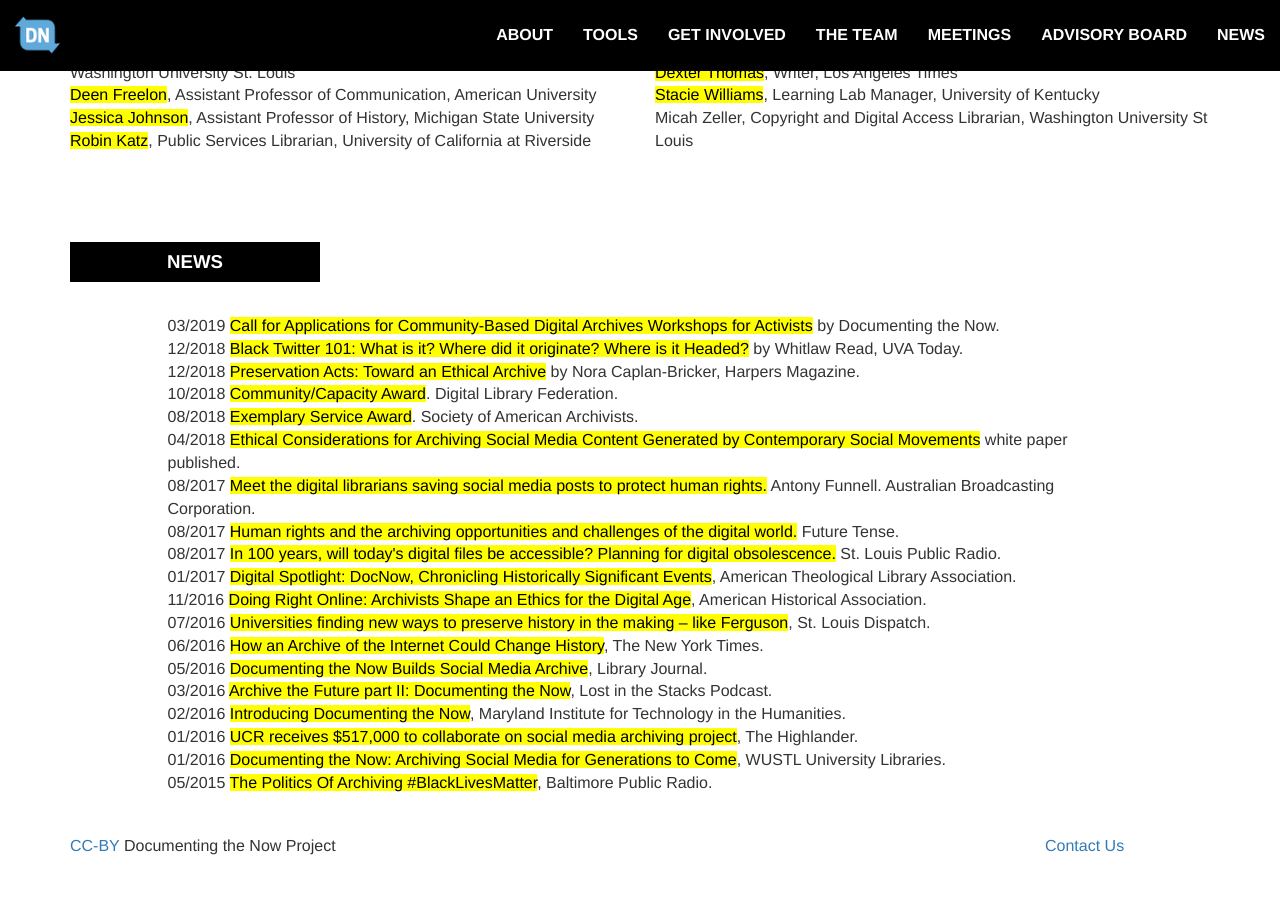
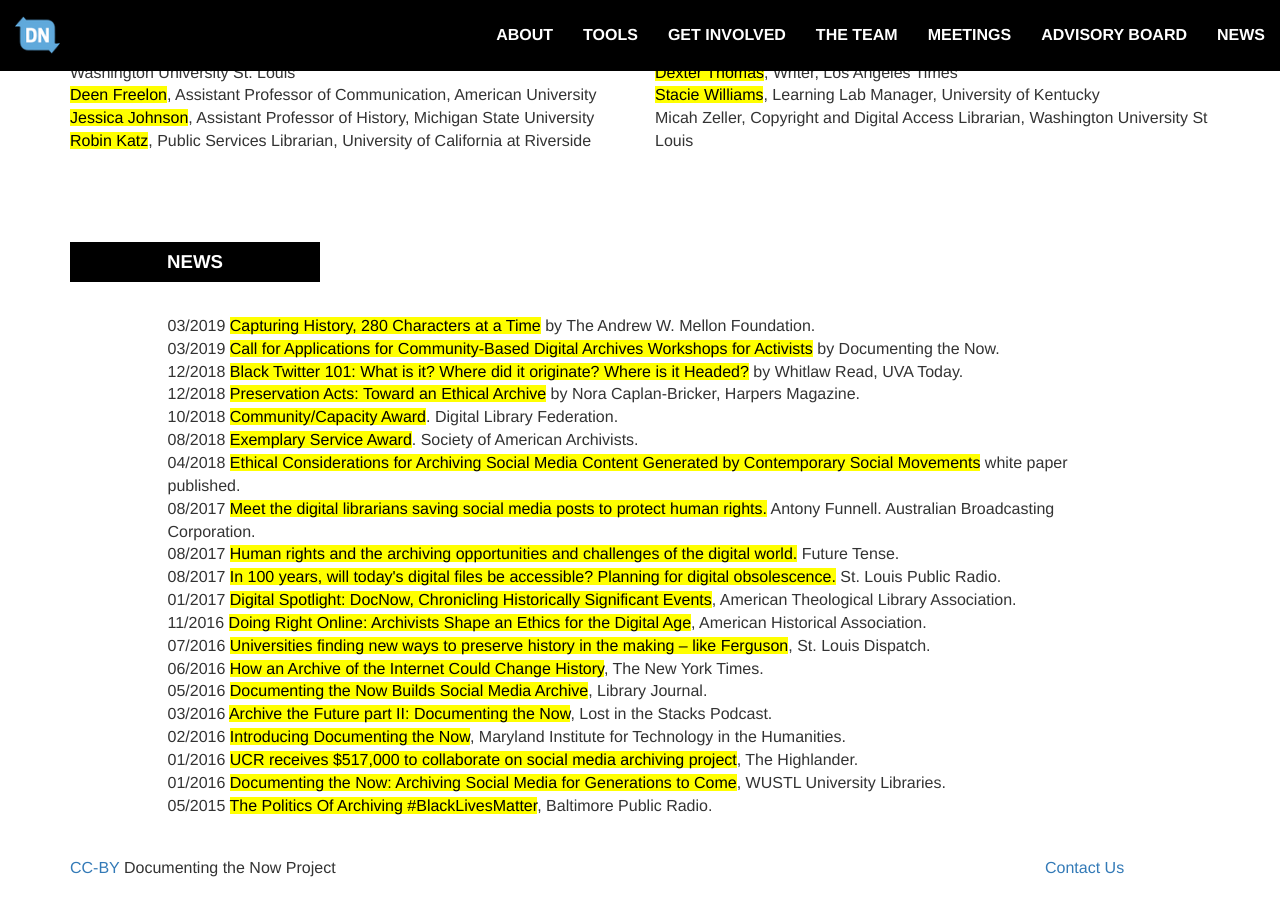
Before and after one commit to DocNow/docnow.github.io, a Jekyll site: the page built from index.html, in a window 1280 px wide and 900 px high, scrolled down 4174 px. Built offline with Jekyll 4.4.1, drawn with Linux system fonts in a browser that asks for light colours; before the commit the page ends 5051 px from its top, so only the background shows below that.

Commit message:
added mellon story

```diff
--- a/index.html
+++ b/index.html
@@ -377,14 +377,10 @@
             <h2>News</h2><br>
 
             <div class="row">
-              <!--  <div class="col-lg-12">
-                    <p>Below is a curated list of news about the Documenting the Now project. If you notice any that are missing please <a href="mailto:info@docnow.io">get in touch</a>. Also be sure to check out the stories on our <a href="https://news.docnow.io">Medium blog</a> and our latest status updates on <a href="https://twitter.com/documentnow">Twitter</a>.</p><br>
-                </div> -->
-            </div>
-
-            <div class="row">
 
                 <div class="col-lg-offset-1 col-lg-10 news-items">
+
+                  03/2019 <a href="https://mellon.org/resources/shared-experiences-blog/capturing-history-280-characters-time/">Capturing History, 280 Characters at a Time</a> by The Andrew W.  Mellon Foundation.<br>
 
                   03/2019 <a href="/workshops/call-for-applications">Call for Applications for Community-Based Digital Archives Workshops for Activists</a> by Documenting the Now.<br>
                   12/2018 <a href="https://news.virginia.edu/content/black-twitter-101-what-it-where-did-it-originate-where-it-headed">Black Twitter 101: What is it? Where did it originate?  Where is it Headed?</a> by Whitlaw Read, UVA Today.<br>
```
